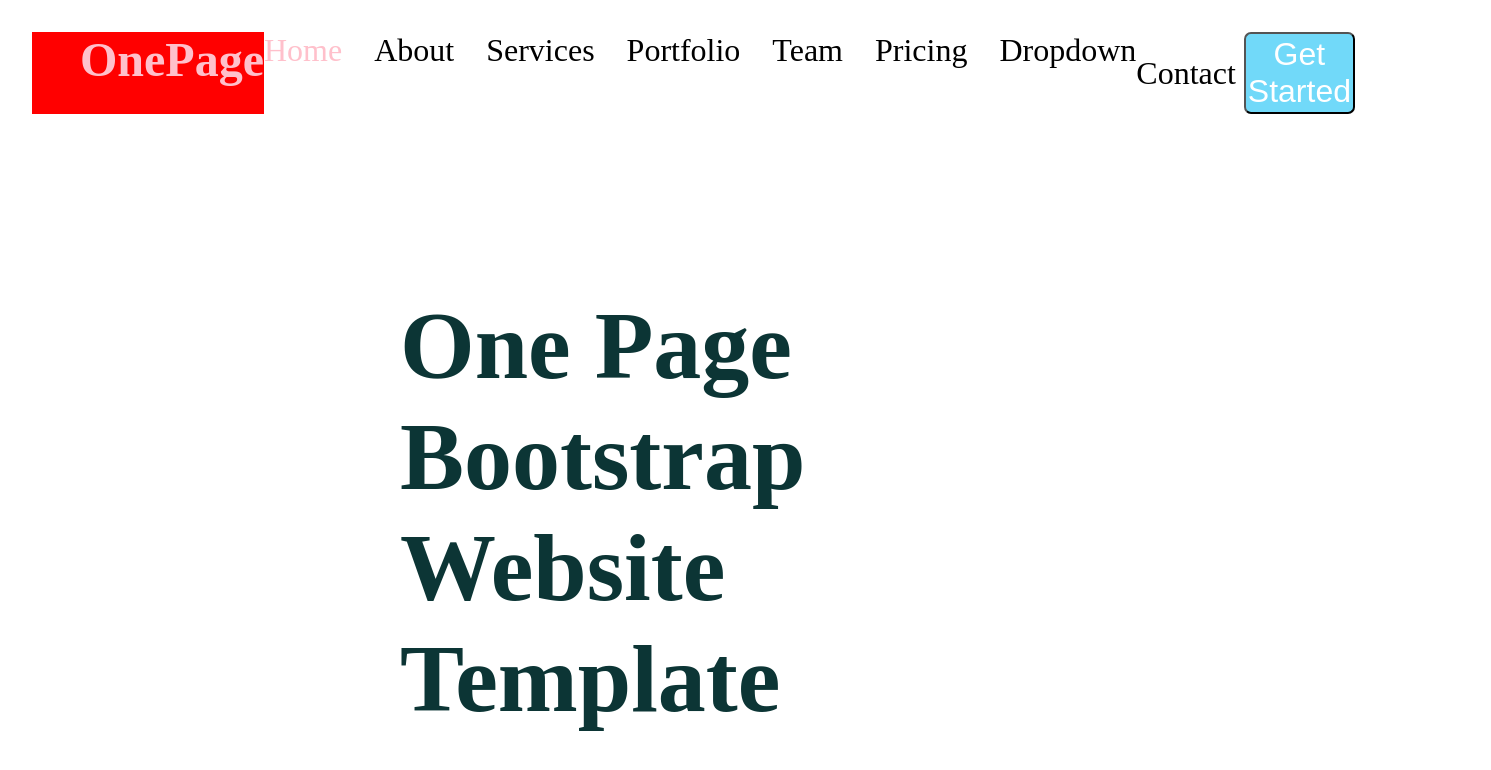
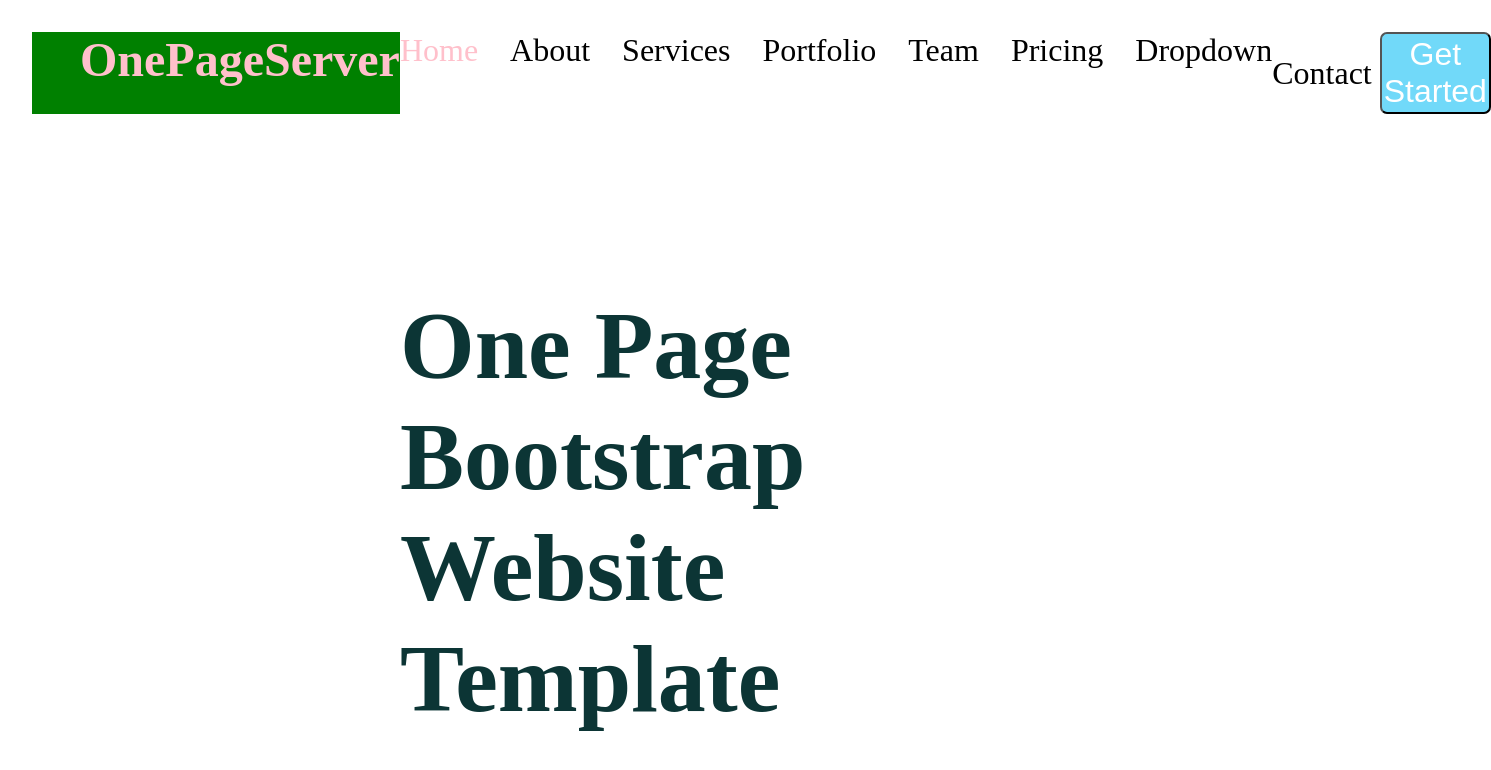
Before and after one commit to rahulsharmacode/workshophtml, a plain HTML site: page index.html in a window 1280 px wide. Shown: the whole page, 1491 px wide, since content can reach past the window. Drawn offline with Linux system fonts and the light colour scheme.

Commit message:
html project v1.0

```diff
--- a/css/main.scss
+++ b/css/main.scss
@@ -12,7 +12,7 @@
     padding: 1rem;
 
     .logobox{
-        background-color: red;
+        background-color: green;
         h3{
           color: var(--col1);
         }
--- a/index.html
+++ b/index.html
@@ -12,7 +12,7 @@
 <body>
     <div class="nav">
         <div class="logobox">
-            <h3>OnePage</h3>
+            <h3>OnePageServer</h3>
         </div>
         <div class="nav_link">
             <ul>
```
Also changed, not shown: css/main.css, 1 other file.
